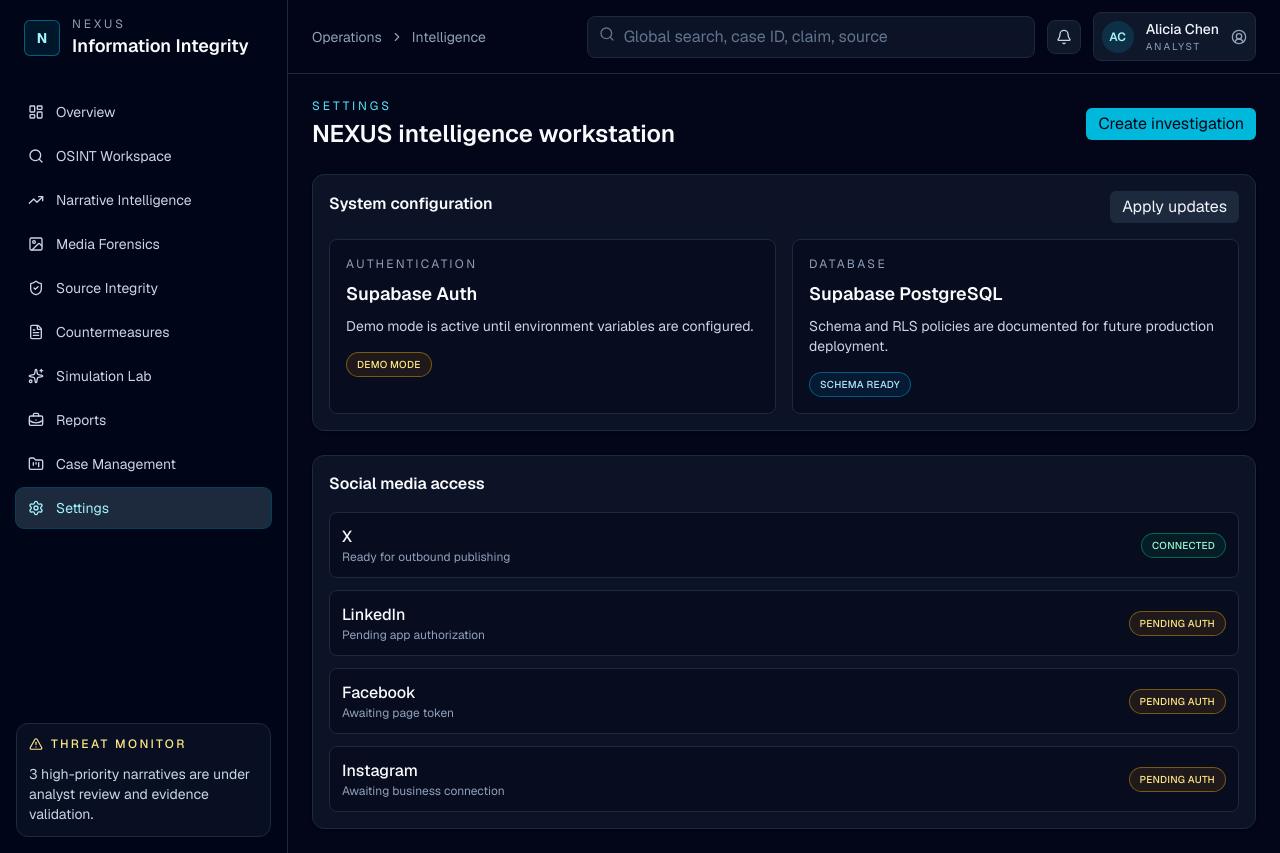
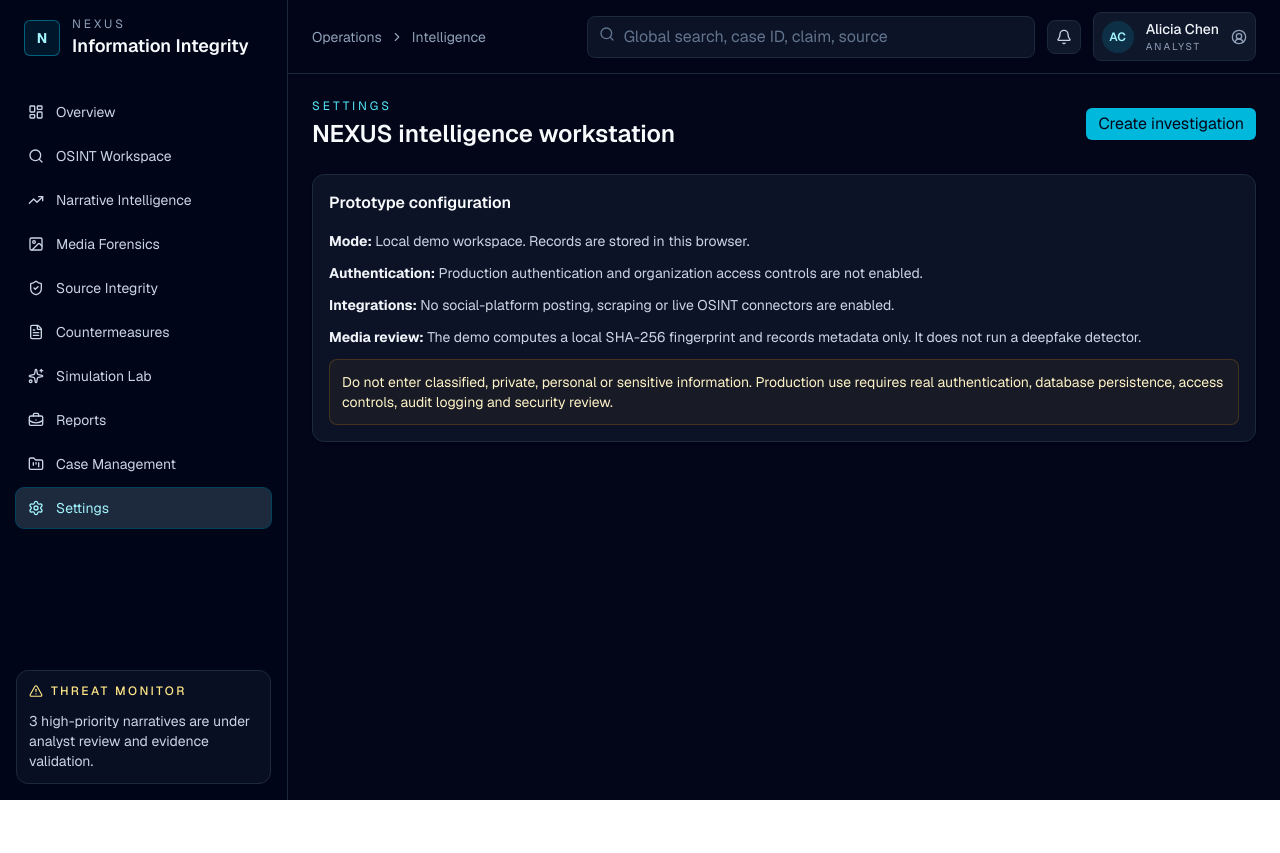
Before and after one commit to MD7parvez/Nexus, a Next.js app: page /settings in a window 1280 px wide. After the commit the page ends 800 px from the top, so only its background shows below. Built offline with nearby package versions, Linux system fonts and the light colour scheme; no server answers.

Commit message:
Connect src/app/settings/page.tsx to safe interactive NEXUS workspace

```diff
--- a/src/app/settings/page.tsx
+++ b/src/app/settings/page.tsx
@@ -1,63 +1,2 @@
-"use client";
-
-import { useEffect, useState } from "react";
-import { Badge } from "@/components/ui/badge";
-import { Button } from "@/components/ui/button";
 import { Card, CardContent, CardHeader, CardTitle } from "@/components/ui/card";
-
-export default function SettingsPage() {
-  const [channels, setChannels] = useState<Array<{ name: string; status: string; configured: boolean }>>([]);
-
-  useEffect(() => {
-    fetch("/api/social/channels")
-      .then((response) => response.json())
-      .then((result) => setChannels(result.channels ?? []))
-      .catch(() => undefined);
-  }, []);
-
-  return (
-    <div className="space-y-6">
-      <Card className="border-slate-800 bg-slate-900/80">
-        <CardHeader className="flex flex-row items-center justify-between">
-          <CardTitle>System configuration</CardTitle>
-          <Button variant="secondary" size="sm">Apply updates</Button>
-        </CardHeader>
-        <CardContent className="grid gap-4 md:grid-cols-2 p-4 pt-0">
-          <div className="rounded-lg border border-slate-800 bg-slate-950/50 p-4">
-            <p className="text-xs uppercase tracking-[0.2em] text-slate-400">Authentication</p>
-            <p className="mt-2 text-lg font-semibold text-slate-50">Supabase Auth</p>
-            <p className="mt-2 text-sm text-slate-300">Demo mode is active until environment variables are configured.</p>
-            <Badge className="mt-4" variant="warning">Demo mode</Badge>
-          </div>
-          <div className="rounded-lg border border-slate-800 bg-slate-950/50 p-4">
-            <p className="text-xs uppercase tracking-[0.2em] text-slate-400">Database</p>
-            <p className="mt-2 text-lg font-semibold text-slate-50">Supabase PostgreSQL</p>
-            <p className="mt-2 text-sm text-slate-300">Schema and RLS policies are documented for future production deployment.</p>
-            <Badge className="mt-4" variant="default">Schema ready</Badge>
-          </div>
-        </CardContent>
-      </Card>
-
-      <Card className="border-slate-800 bg-slate-900/80">
-        <CardHeader>
-          <CardTitle>Social media access</CardTitle>
-        </CardHeader>
-        <CardContent className="space-y-3 p-4 pt-0">
-          {channels.length === 0 ? (
-            <p className="text-sm text-slate-400">No channels configured yet.</p>
-          ) : (
-            channels.map((channel) => (
-              <div key={channel.name} className="flex items-center justify-between rounded-lg border border-slate-800 bg-slate-950/50 p-3">
-                <div>
-                  <p className="font-medium text-slate-50">{channel.name}</p>
-                  <p className="text-xs text-slate-400">{channel.status}</p>
-                </div>
-                <Badge variant={channel.configured ? "success" : "warning"}>{channel.configured ? "Connected" : "Pending auth"}</Badge>
-              </div>
-            ))
-          )}
-        </CardContent>
-      </Card>
-    </div>
-  );
-}
+export default function SettingsPage() { return <Card className="border-slate-800 bg-slate-900/80"><CardHeader><CardTitle>Prototype configuration</CardTitle></CardHeader><CardContent className="space-y-3 text-sm text-slate-300"><p><b className="text-slate-100">Mode:</b> Local demo workspace. Records are stored in this browser.</p><p><b className="text-slate-100">Authentication:</b> Production authentication and organization access controls are not enabled.</p><p><b className="text-slate-100">Integrations:</b> No social-platform posting, scraping or live OSINT connectors are enabled.</p><p><b className="text-slate-100">Media review:</b> The demo computes a local SHA-256 fingerprint and records metadata only. It does not run a deepfake detector.</p><p className="rounded-lg border border-amber-500/20 bg-amber-500/5 p-3 text-amber-100">Do not enter classified, private, personal or sensitive information. Production use requires real authentication, database persistence, access controls, audit logging and security review.</p></CardContent></Card>; }
```
